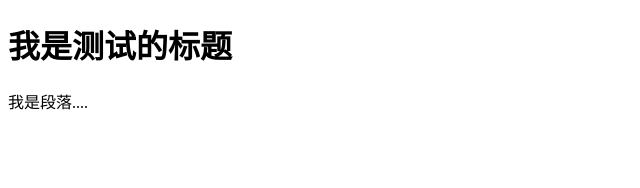
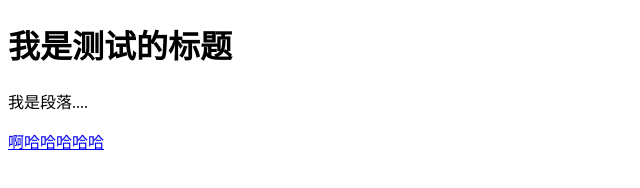
Before and after one commit to HanjuNan/GitDemo1, a plain HTML site: page index.html in a window 1280 px wide. Shown: the whole page, without its empty margins (0-640 px from the left). Drawn offline with Linux system fonts and the light colour scheme.

Commit message:
修改了index.html和js

```diff
--- a/index.html
+++ b/index.html
@@ -13,6 +13,8 @@
     <p>我是段落....</p>
     <script></script>
 
+    <a href="#">啊哈哈哈哈哈</a>
+
     <script src="./js/abc.js"></script>
 
 </body>
--- a/js/cba.js
+++ b/js/cba.js
@@ -0,0 +1,3 @@
+
+console.log("cba...");
+console.log("Hello World!!!");
```
